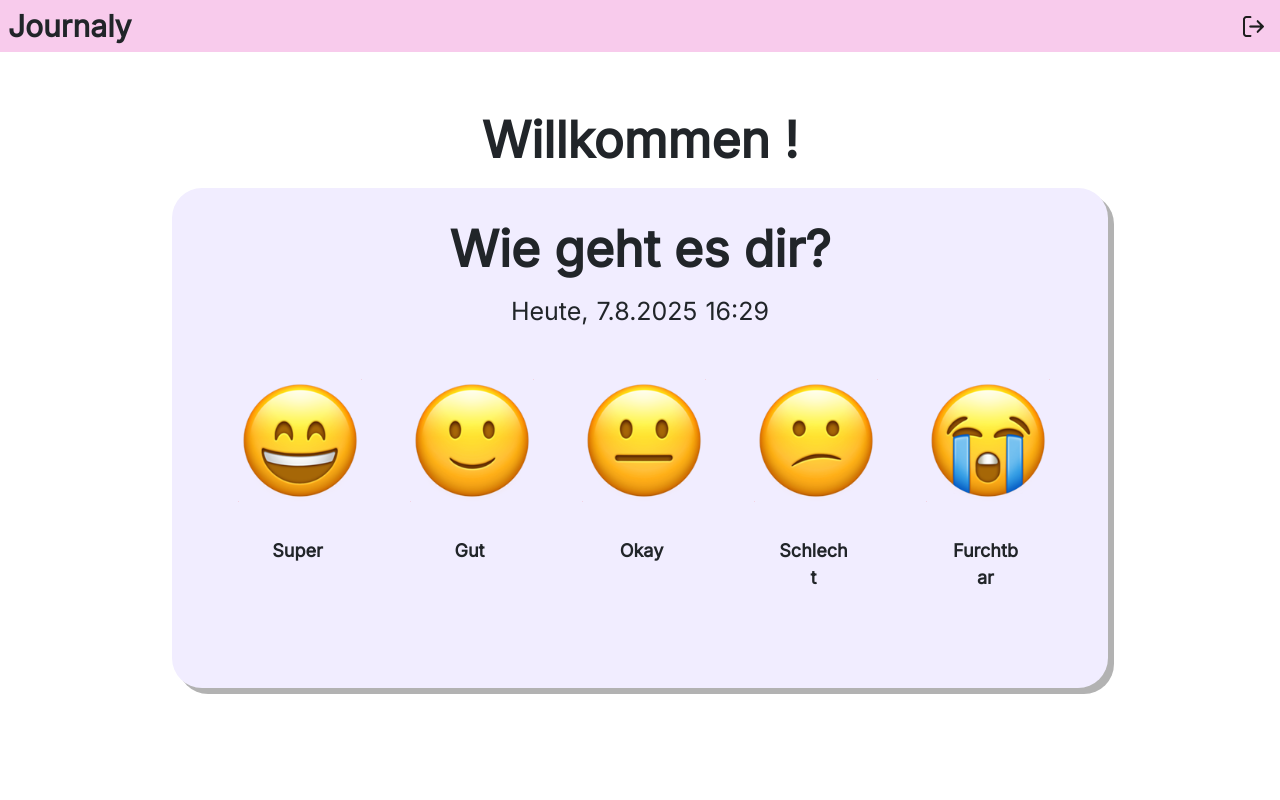
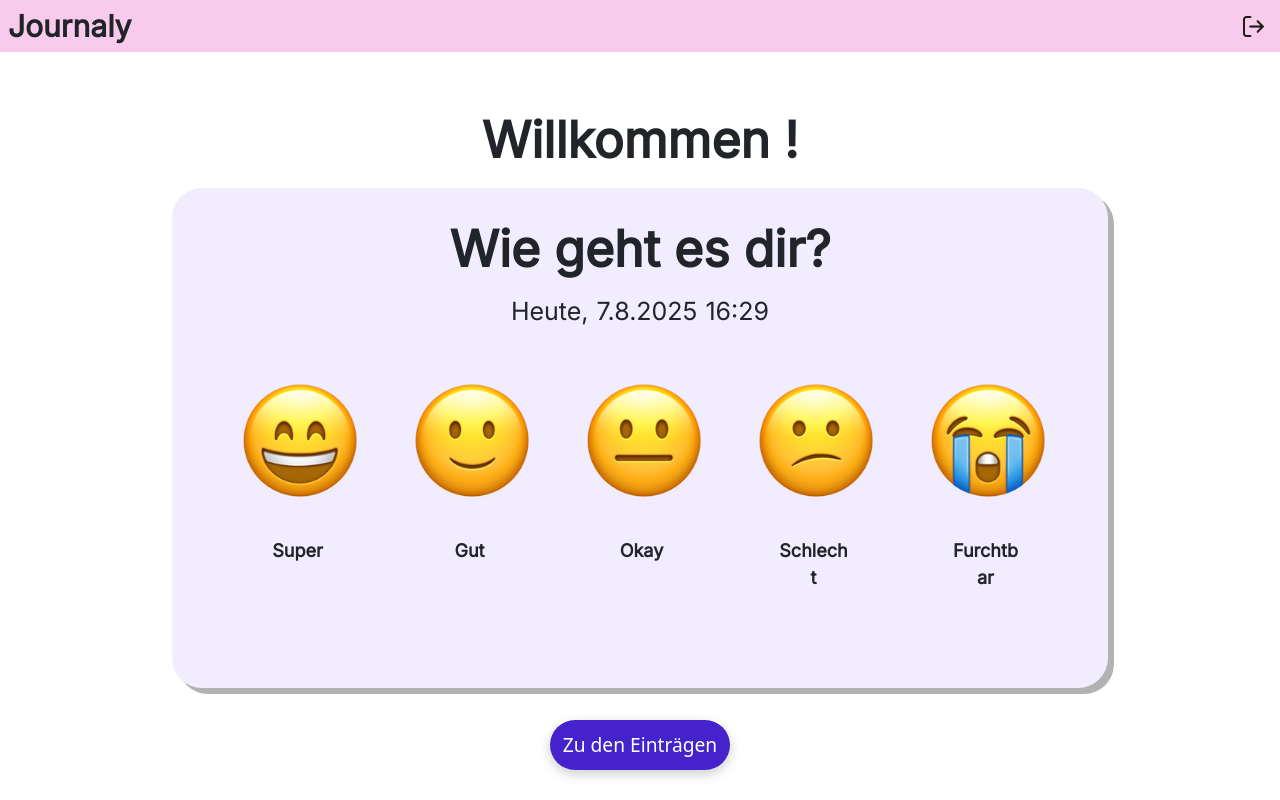
Before and after one commit to malourichter/Webtech-Projekt, an Angular app in the folder frontend/: page /mood in a window 1280 px wide. Built offline with nearby package versions, Linux system fonts and the light colour scheme; sample sign-in values are in the browser's storage.

Commit message:
Fehlerbehebung

```diff
--- a/frontend/src/app/eintraege/eintraege.css
+++ b/frontend/src/app/eintraege/eintraege.css
@@ -46,6 +46,10 @@
     border-radius: 20px;
     margin-top: 10px;
     width: 10%;
+}
+.btn-danger:active{
+    background-color: #4422CC;
+    color: white;
 }
 .dialoge-buttons {
     display: flex;
@@ -97,6 +101,10 @@
     margin-top: 10px;
     color: white;
 }
+.bearbeiten-btn:active{
+    background-color:#F4A5DF;
+    color: white;
+}
 .edit-dialog-backdrop {
     position: fixed;
   top: 0; left: 0; right: 0; bottom: 0;
@@ -143,3 +151,39 @@
   background-color: #e0d7ff;
   border-radius: 15px;
 }
+.plus-btn {
+    display: flex;
+    align-items: center;
+    justify-content: center;
+    position: fixed;
+    bottom: 30px;
+    left: 50%;
+    transform: translateX(-50%);
+    z-index: 1000;
+    width: 60px;
+    height: 60px;
+    border-radius: 50%;
+    background: #4422CC;
+    color: white;
+    font-size: 2.5rem;
+    border: none;
+    box-shadow: 0 4px 12px rgba(0,0,0,0.2);
+
+
+}
+.plus-symbol {
+    line-height: 1;
+    font-family: Inter, sans-serif;
+    font-weight: bold;
+    align-items: center;
+    margin-bottom: 5px;
+}
+.habit-card.selected {
+    border: none;
+    background-color: #e0d7ff;
+}
+.mood-card.selected {
+  border: none;
+  background-color: #e0d7ff;
+  border-radius: 15px;
+}
--- a/frontend/src/app/eintraege/eintraege.html
+++ b/frontend/src/app/eintraege/eintraege.html
@@ -31,6 +31,9 @@
   </div>
 </div>
     </div>
+    <button class="plus-btn" (click)="goToMood()" aria-label="Neuen Eintrag erstellen">
+  <span class="plus-symbol">+</span>
+</button>
 </div>
 
 <div *ngIf="showEditDialog" class="edit-dialog-backdrop">
--- a/frontend/src/app/eintraege/eintraege.ts
+++ b/frontend/src/app/eintraege/eintraege.ts
@@ -4,6 +4,7 @@ import { CommonModule } from '@angular/common';
 import { FormsModule } from '@angular/forms';
 import { ChangeDetectorRef } from '@angular/core';
 import { HttpClient } from '@angular/common/http';
+import { Router } from '@angular/router';
 
 
 @Component({
@@ -50,7 +51,7 @@ export class Eintraege implements OnInit {
     { name: 'Traurig', image: 'Traurig.png' },
     { name: 'Wütend', image: 'Wütend.png' }
   ];
-  constructor(private http: HttpClient, private cdr: ChangeDetectorRef) {}
+  constructor(private http: HttpClient, private cdr: ChangeDetectorRef, private router: Router) {}
 ngOnInit() {
   this.http.get<any[]>('http://localhost:3000/entry/me', {
     headers: {
@@ -141,5 +142,7 @@ saveEdits() {
   hasHabit(habit: { name: string; image: string }): boolean {
   return this.selectedEntry?.habits?.some((h: any) => h.name === habit.name) ?? false;
 }
-
+goToMood() {
+  this.router.navigate(['/mood']);
 }
+}
--- a/frontend/src/app/mood/mood.css
+++ b/frontend/src/app/mood/mood.css
@@ -4,6 +4,7 @@
     border-radius: 30px;
     border:none;
     box-shadow: 6px 6px rgba(0, 0, 0, 0.300);
+    margin-bottom: 20px;
 }
 p {
     font-family: Inter, sans serif;
@@ -43,3 +44,22 @@ a {
     padding-top: 35px;
     margin-left: 55px;
 }
+.goto-eintraege-btn {
+  position: fixed;
+  bottom: 30px;
+  left: 50%;
+  transform: translateX(-50%);
+  z-index: 1000;
+  width: 180px;
+  height: 50px;
+  border-radius: 25px;
+  background: #4422CC;
+  color: white;
+  font-size: 1.2rem;
+  border: none;
+  box-shadow: 0 4px 12px rgba(0,0,0,0.2);
+  cursor: pointer;
+  display: flex;
+  align-items: center;
+  justify-content: center;
+}
--- a/frontend/src/app/mood/mood.html
+++ b/frontend/src/app/mood/mood.html
@@ -43,4 +43,10 @@
                 </div>
             </div>
         </div>
+               <button
+  class="goto-eintraege-btn"
+  (click)="goToEintraege()"
+>
+  Zu den Einträgen
+</button>
     </div>
--- a/frontend/src/app/mood/mood.ts
+++ b/frontend/src/app/mood/mood.ts
@@ -1,5 +1,5 @@
 import { Component, OnInit } from '@angular/core';
-import { RouterLink } from '@angular/router';
+import { RouterLink, Router } from '@angular/router';
 
 @Component({
   selector: 'app-mood',
@@ -14,6 +14,8 @@ export class Mood implements OnInit {
   userId: string = '';
   userName: string = '';
 
+  constructor(private router: Router) {}
+
   ngOnInit() {
     const now = new Date();
     this.userName = localStorage.getItem('name') || '';
@@ -27,4 +29,7 @@ export class Mood implements OnInit {
   localStorage.setItem('moodImage', mood.image);
 
 }
+goToEintraege() {
+  this.router.navigate(['/eintraege']);
 }
+}
```
